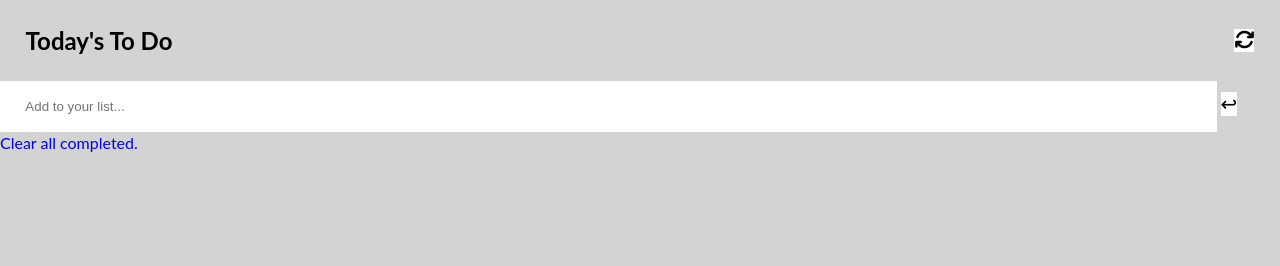
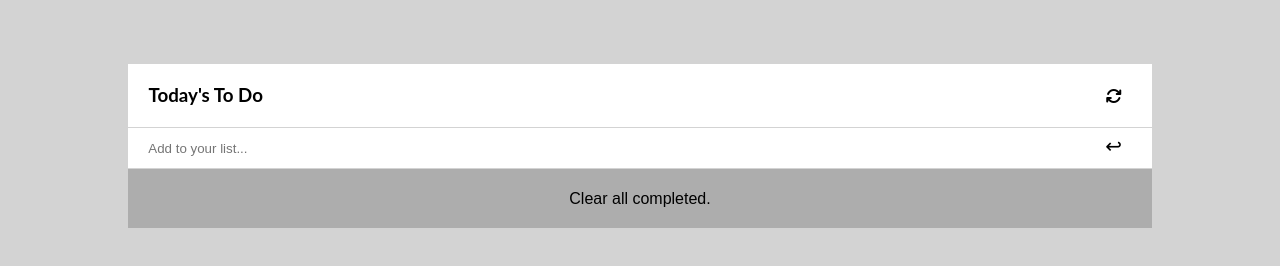
Before and after one commit to Amen-Musingarimi/todo-app, a website built with webpack: page dist/index.html in a window 1280 px wide. Built offline with nearby package versions, Linux system fonts and the light colour scheme.

Commit message:
Update the dist folder

```diff
--- a/dist/index.html
+++ b/dist/index.html
@@ -5,9 +5,13 @@
     <meta name="viewport" content="width=device-width, initial-scale=1.0" />
     <meta http-equiv="X-UA-Compatible" content="ie=edge" />
     <script
+      src="https://kit.fontawesome.com/8b2919a184.js"
+      crossorigin="anonymous"
+    ></script>
+    <!-- <script
       src="https://kit.fontawesome.com/70657c6fc0.js"
       crossorigin="anonymous"
-    ></script>
+    ></script> -->
     <link
       rel="stylesheet"
       href="https://fonts.googleapis.com/css2?family=Material+Symbols+Outlined:opsz,wght,FILL,GRAD@20..48,100..700,0..1,-50..200"
@@ -16,10 +20,10 @@
     <title>To-Do List</title>
   <script defer src="bundle.js"></script></head>
   <body>
-    <section>
+    <main>
       <div id="list-title">
-        <h1>Today's To Do</h1>
-        <button><i class="fa-solid fa-arrows-rotate"></i></button>
+        <h3>Today's To Do</h3>
+        <a class="refreshBtn"><i class="fa-solid fa-arrows-rotate"></i></a>
       </div>
       <form id="input-form">
         <input
@@ -34,8 +38,10 @@
       <p id="message"></p>
 
       <div class="clear-all">
-        <a href="#" id="clear">Clear all completed.</a>
+        <button type="button" id="clear" class="clearBtn">
+          Clear all completed.
+        </button>
       </div>
-    </section>
+    </main>
   </body>
 </html>
```
Also changed, not shown: dist/bundle.js (+42 -2 lines), README.md.
